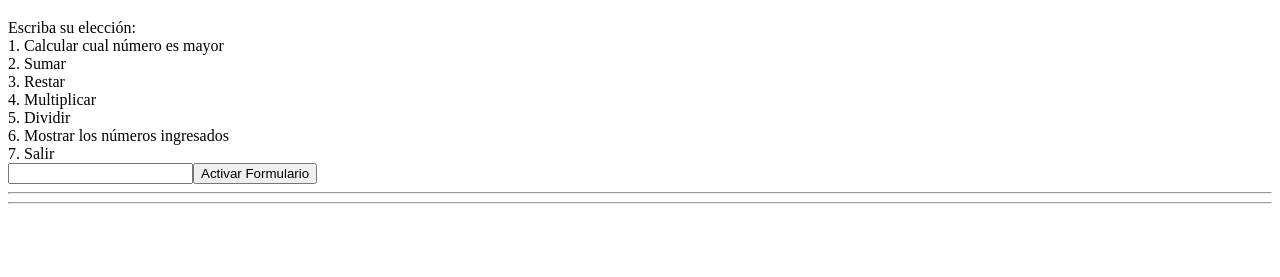
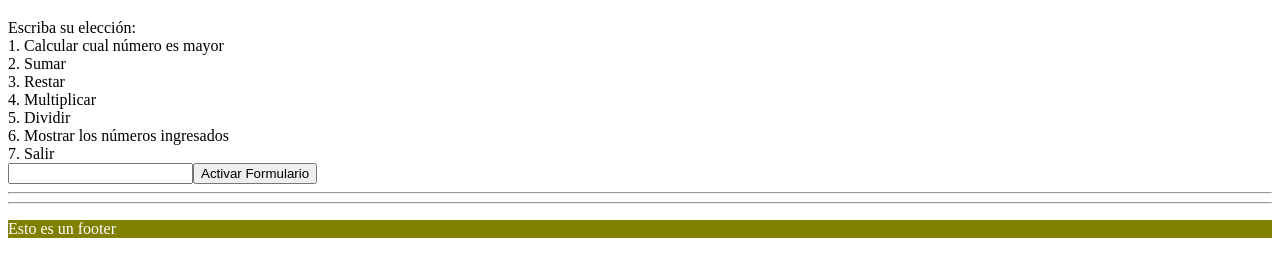
Before and after one commit to emorantesEdutecno/ProyectoMenuOpciones, a plain HTML site: page index.html in a window 1280 px wide. Shown: the part 61-338 px from the top of the page. Drawn offline with Linux system fonts and the light colour scheme.

Commit message:
agregamos el footer con su respectivo estilo

```diff
--- a/assets/css/styles.css
+++ b/assets/css/styles.css
@@ -1,3 +1,10 @@
+/*selector por etiqueta*/
+footer{
+    background-color: olive;
+    color: white;
+}
+
+
 /*selectores por id*/
 #seccionIngreso{
     background-color: aqua;
--- a/index.html
+++ b/index.html
@@ -44,6 +44,9 @@
 
     <hr>
 
+    <footer>
+        <p>Esto es un footer</p>
+    </footer>
 
     <script src="assets/js/scripts.js"></script>
 </body>
```
